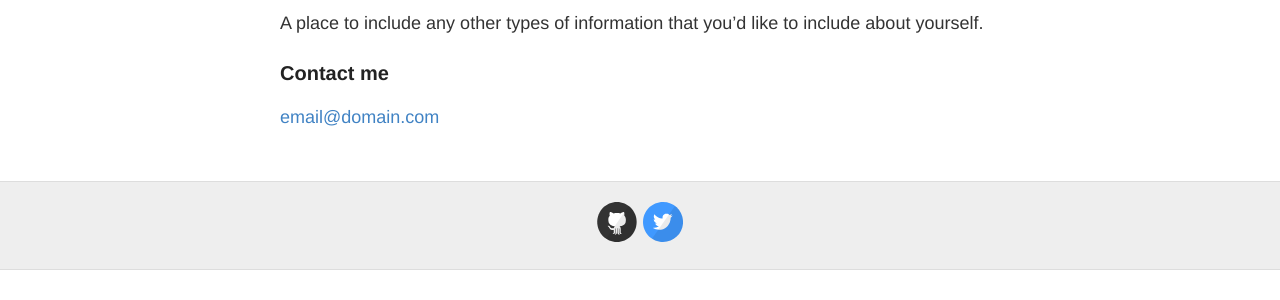
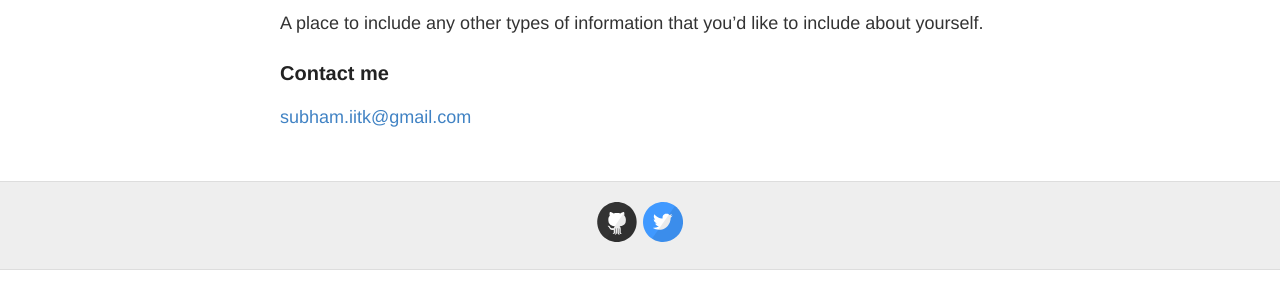
Before and after one commit to kbishal/subhamg.github.io, a Jekyll site: the page built from about.md, in a window 1280 px wide. Shown: the part 310-610 px from the top of the page. Built offline with Jekyll 4.4.1, drawn with Linux system fonts in a browser that asks for light colours.

Commit message:
Update about.md

```diff
--- a/about.md
+++ b/about.md
@@ -12,4 +12,4 @@ A place to include any other types of information that you'd like to include abo
 
 ### Contact me
 
-[email@domain.com](mailto:email@domain.com)
+[subham.iitk@gmail.com](mailto:email@domain.com)
```
